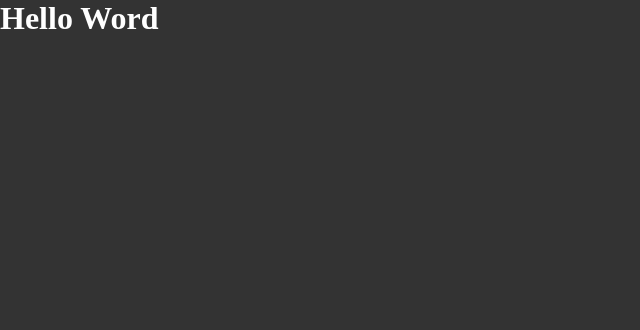
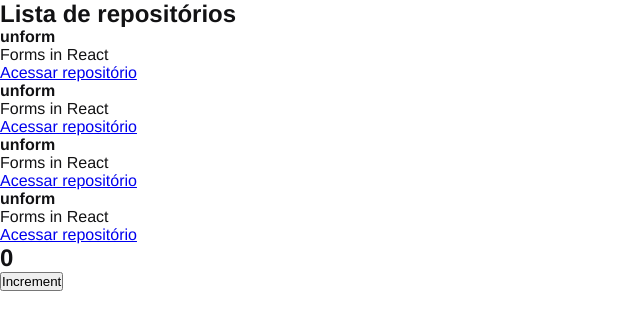
Before and after one commit to DavidRichardDev/01-github-explorer, a React app: page / in a window 1280 px wide. Shown: the top 330 px of the page, without its empty margins (0-640 px from the left). Built offline with nearby package versions, Linux system fonts and the light colour scheme.

Commit message:
[Ignite / 01-github-explorer] - First component and settings react refresh webpack plugin

```diff
--- a/package.json
+++ b/package.json
@@ -16,11 +16,13 @@
     "@babel/core": "^7.14.0",
     "@babel/preset-env": "^7.14.1",
     "@babel/preset-react": "^7.13.13",
+    "@pmmmwh/react-refresh-webpack-plugin": "^0.4.3",
     "babel-loader": "^8.2.2",
     "cross-env": "^7.0.3",
     "css-loader": "^5.2.4",
     "html-webpack-plugin": "^5.3.1",
     "node-sass": "^6.0.0",
+    "react-refresh": "^0.10.0",
     "sass-loader": "^11.1.1",
     "style-loader": "^2.0.0",
     "webpack": "^5.36.2",
--- a/src/App.jsx
+++ b/src/App.jsx
@@ -1,6 +1,14 @@
+import { RepositoryList } from './components/RepositoryList';
+import { Counter } from './components/Counter';
+
 import './styles/global.scss';
 
 export function App() {
 
-    return <h1>Hello Word</h1>
+    return (
+        <>
+            <RepositoryList />
+            <Counter />
+        </>
+    )
 }
--- /dev/null
+++ b/src/components/Counter.jsx
@@ -0,0 +1,18 @@
+import { useState } from 'react';
+
+export function Counter(){
+    const [counter, setCounter] = useState(0);
+
+    function increment(){
+        setCounter(counter + 1);
+    }
+
+    return (
+        <div>
+            <h2>{counter}</h2>
+            <button type="button" onClick={increment}>
+                Increment
+            </button>
+        </div>
+    )
+}
--- /dev/null
+++ b/src/components/RepositoryItem.jsx
@@ -0,0 +1,11 @@
+
+export function RepositoryItem(props){
+
+    return (
+        <li>
+            <strong>{props.repository.name}</strong>
+            <p>{props.repository.description}</p>
+            <a href="{props.repository.link}">Acessar repositório</a>
+        </li>
+    )
+}
--- /dev/null
+++ b/src/components/RepositoryList.jsx
@@ -0,0 +1,22 @@
+import { RepositoryItem } from "./RepositoryItem";
+
+const repository = {
+    name: 'unform',
+    description: 'Forms in React',
+    link: 'https://github.com/unform/unform'
+}
+
+export function RepositoryList() {
+    return (
+        <section className="repository-list">
+            <h1>Lista de repositórios</h1>
+
+            <ul>
+               <RepositoryItem repository={repository} />
+               <RepositoryItem repository={repository} />
+               <RepositoryItem repository={repository} />
+               <RepositoryItem repository={repository} />
+            </ul>
+        </section>
+    )
+}
--- a/src/styles/global.scss
+++ b/src/styles/global.scss
@@ -5,7 +5,6 @@
 }
 
 body {
-    font: Arial, Helvetica, sans-serif;
-    background: #333;
-    color: #fff;
+    font: 16px "Helvetica Neue", Arial, sans-serif;
+    color: #121214;
 }
--- a/webpack.config.js
+++ b/webpack.config.js
@@ -1,5 +1,7 @@
 const path = require('path')
 const HtmlWebpackPlugin = require('html-webpack-plugin')
+const ReactRefreshWebpackPlugin = require('@pmmmwh/react-refresh-webpack-plugin')
+
 const isDevelopment = process.env.NODE_ENV !== 'production';
 
 module.exports = {
@@ -15,18 +17,27 @@ module.exports = {
     },
     devServer: {
         contentBase: path.resolve(__dirname, 'public'),
+        hot: true,
     },
     plugins: [
+        isDevelopment && new ReactRefreshWebpackPlugin(),
         new HtmlWebpackPlugin({
             template: path.resolve(__dirname, 'public', 'index.html')
         })
-    ],
+    ].filter(Boolean),
     module: {
         rules: [
             {
                 test: /\.jsx$/,
                 exclude: /node_modules/,
-                use: 'babel-loader',
+                use: {
+                    loader: 'babel-loader',
+                    options: {
+                        plugins: [
+                            isDevelopment && require.resolve('react-refresh/babel')
+                        ].filter(Boolean)
+                    }
+                },
             },
             {
                 test: /\.scss$/,
```
Also changed, not shown: 1 other file (tests, documents, lock files or other folders).
